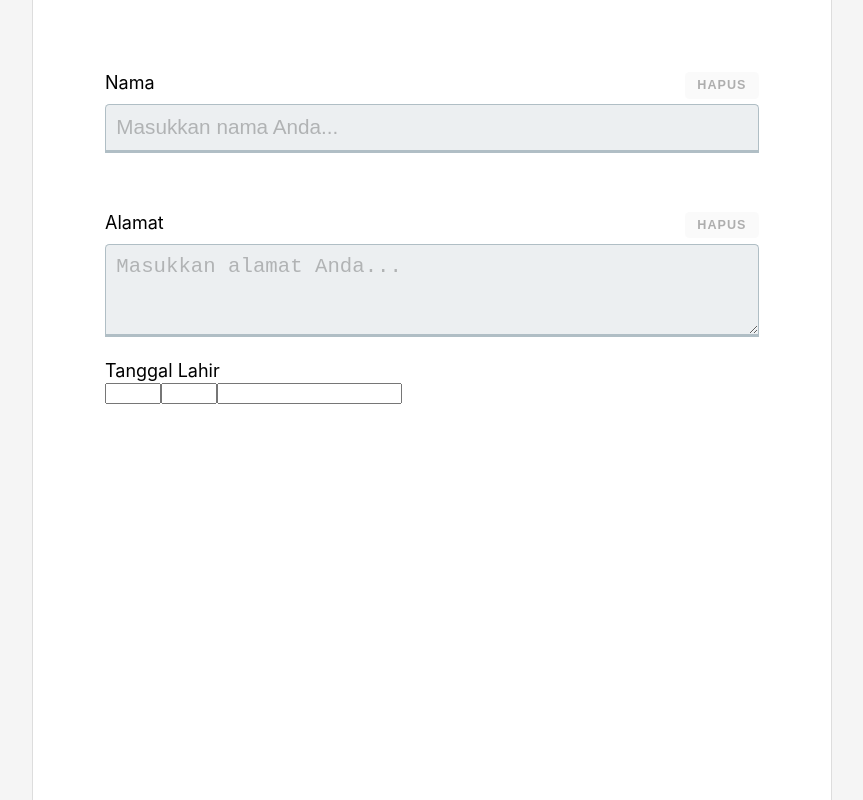
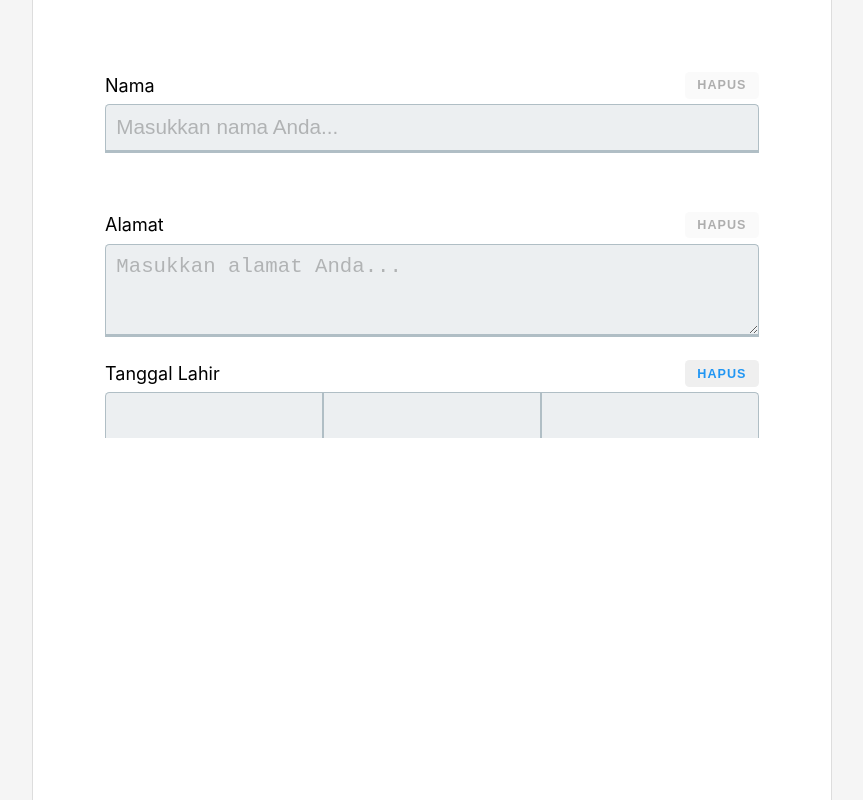
Before and after one commit to adrianpdm/JFE_ITDEV, a Vue app: page / in a window 1280 px wide. Shown: the whole page, without its empty margins (208-1071 px from the left). Built offline with nearby package versions, Linux system fonts and the light colour scheme.

Commit message:
replace with common css classes

```diff
--- a/src/components/XDateInput.vue
+++ b/src/components/XDateInput.vue
@@ -1,25 +1,35 @@
 <template>
   <div class="x-date-input">
-    <label class="x-date-input__label">
-      {{label}}
-    </label>
-    <div class="x-date-input__input">
+    <div class="x-base__input-header">
+      <label class="x-base__label">
+        {{label}}
+      </label>
+      <button class="x-base__btn-clear"
+              :disabled="shouldButtonDisabled"
+              @click="onClear">
+        Hapus
+      </button>
+    </div>
+    <div class="x-date-input__inputs">
       <input role="date-input"
+             class="x-base__input"
              type="number"
              :min="1"
              :max="31">
       <input role="month-input"
+             class="x-base__input"
              type="number"
              :min="1"
              :max="12">
       <input role="year-input"
+             class="x-base__input"
              type="text"
              :min="4"
              :max="4">
     </div>
     <p class="x-date-input__hint"
        :active="errorMsg">
-       {{errorMsg}}
+      {{errorMsg}}
     </p>
   </div>
 </template>
@@ -44,7 +54,7 @@ export default {
       default: () => ({})
     }
   },
-  data(){
+  data() {
     return {
       errorMsg: '',
       isFocused: {
@@ -56,9 +66,64 @@ export default {
       mMonth: null,
       mYear: null
     }
+  },
+  created() {
+    this.$watch(
+      function () {
+        const { date, month, year } = this
+        return { date, month, year }
+      },
+      function (obj) {
+        const { date, month, year } = this
+        this.mDate = date
+        this.mMonth = month
+        this.mYear = year
+      },
+      { immediate: true }
+    )
+  },
+  computed: {
+    shouldButtonDisabled() {
+      return false
+    }
+  },
+  methods: {
+    onClear() {
+      this.mDate = null
+      this.mMonth = null
+      this.mYear = null
+    },
+    emitChange() {
+      const payload = {
+        date: this.mDate,
+        month: this.mMonth,
+        year: this.mYear
+      }
+      Object.keys(payload).forEach(key => {
+        this.$emit(`update:${key}`, payload[key])
+      })
+    }
   }
 }
 </script>
 
-<style>
+<style lang="scss" scoped>
+.x-date-input {
+  font-size: 1rem;
+
+  &__inputs {
+    display: grid;
+    grid-template-columns: repeat(3, 1fr);
+
+    > .x-base__input {
+      &:not(:last-child) {
+        border-top-right-radius: 0;
+      }
+    }
+
+    > .x-base__input + .x-base__input {
+      border-top-left-radius: 0;
+    }
+  }
+}
 </style>
--- a/src/components/XInput.vue
+++ b/src/components/XInput.vue
@@ -1,10 +1,10 @@
 <template>
   <div :class="{'x-input': true, 'is-focused': isFocused}">
-    <div style="display: flex; justify-content: space-between; align-center; margin-bottom: 0.3em;">
-      <label class="x-input__label">
+    <div class="x-base__input-header">
+      <label class="x-base__label">
         {{label}}
       </label>
-      <button class="x-input__btn-clear"
+      <button class="x-base__btn-clear"
               :disabled="!value"
               @click="onClear">
         Hapus
@@ -20,7 +20,7 @@
     <XInputHint :height="3"
                  :active="isFocused"
                  :error="!!errorMsg" />
-    <p class="x-input__hint"
+    <p class="x-base__hint"
        :active="!!errorMsg">
       {{errorMsg}}
     </p>
@@ -64,7 +64,7 @@ export default {
   computed: {
     inputElementProps() {
       return {
-        class: 'x-input__input',
+        class: 'x-base__input',
         value: this.mValue,
         ...this.$attrs
       }
@@ -124,80 +124,6 @@ export default {
 <style lang="scss" scoped>
 .x-input {
   font-size: 1rem;
-
-  &__label {
-    display: block;
-    font-size: 1em;
-    font-weight: normal;
-  }
-
-  &__btn-clear {
-    cursor: pointer;
-    padding: 0.5em 1em;
-    border: none;
-    border-radius: 0.25rem;
-
-    font-size: 0.7em;
-    font-weight: bold;
-    color: rgba(33,150,243,1);
-
-    text-transform: uppercase;
-    letter-spacing: 1px;
-
-    &[disabled] {
-      cursor: not-allowed;
-      color: rgba(0, 0, 0, 0.3);
-    }
-
-    &:hover {
-      background-color: rgba(0, 0, 0, 0.1);
-    }
-    &:focus {
-      background-color: rgba(0, 0, 0, 0.15);
-    }
-  }
-
-  &__input {
-    display: block;
-    width: 100%;
-    padding: 0.5em;
-
-    border-radius: 0.25rem;
-    border-bottom-left-radius: 0;
-    border-bottom-right-radius: 0;
-    border: 1px solid var(--input-border-color);
-    border-bottom-width: 0;
-    background-color: var(--input-bg-color);
-
-    font-size: 1.15em;
-    transition: all 0.15s ease-out;
-
-    &::placeholder {
-      color: rgba(0, 0, 0, 0.25);
-    }
-    &:focus,
-    &:active {
-      outline: none;
-    }
-  }
-
-  &__hint {
-    display: block;
-    min-height: 1em;
-    margin: 0;
-    margin-top: 0.5em;
-
-    font-size: 0.85em;
-    color: rgba(211, 47, 47, 1);
-
-    opacity: 0;
-    transition: opacity 0.15s ease-in-out;
-
-    &[active] {
-      opacity: 1;
-      animation: shake 2 0.1s ease-in-out;
-    }
-  }
 }
 
 @keyframes shake {
```
